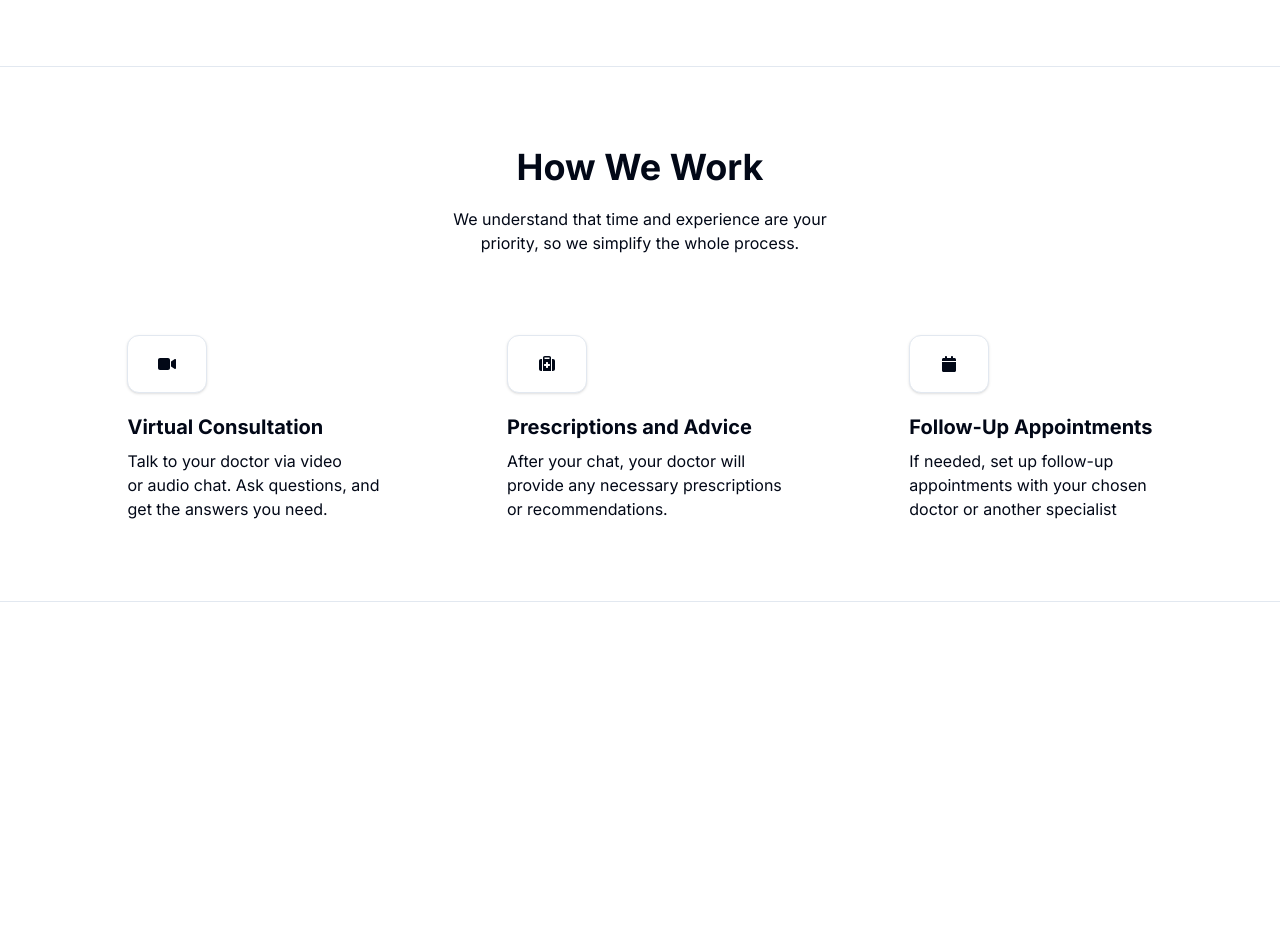
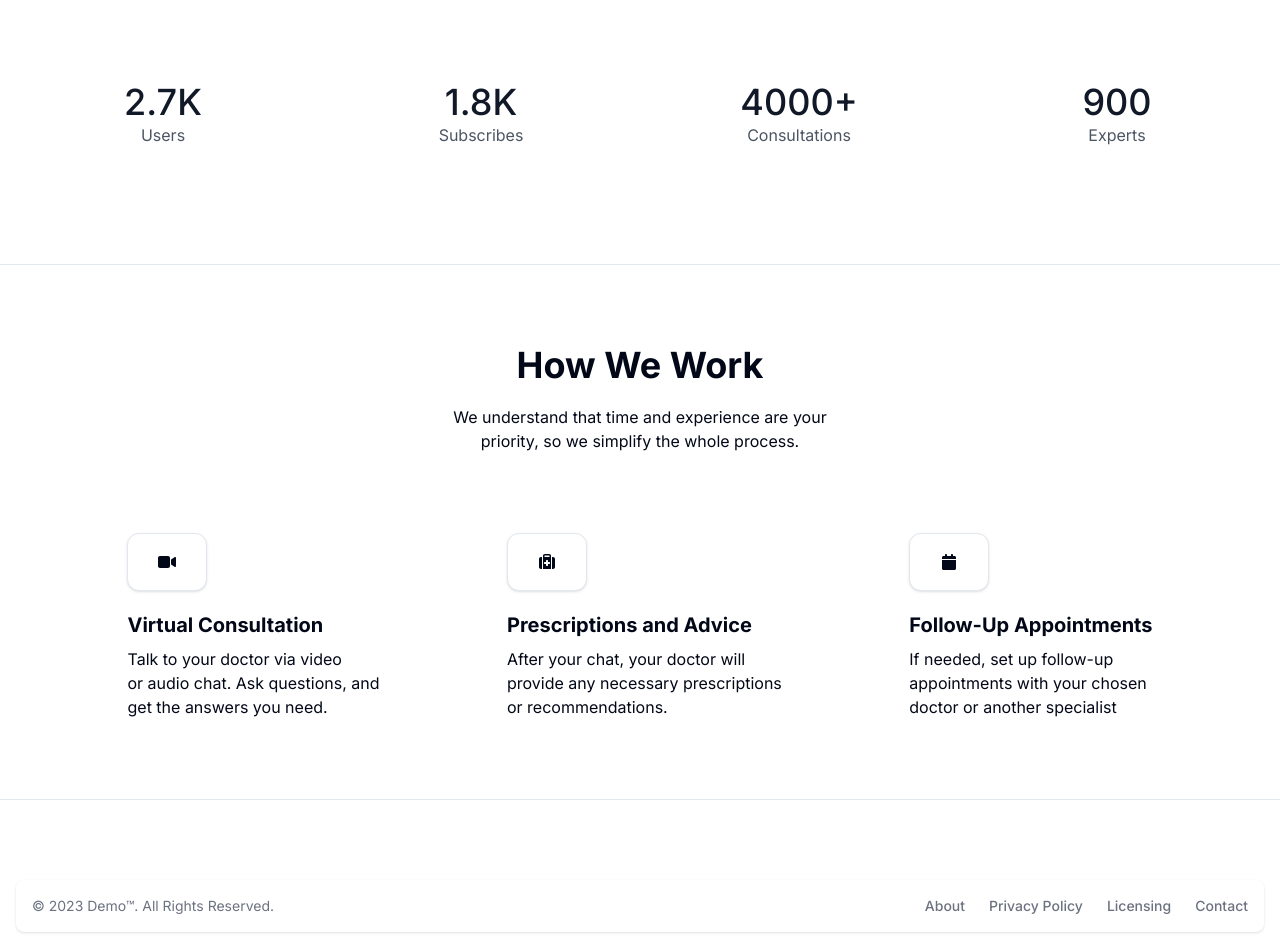
Before and after one commit to adityathakurxd/100ms-prebuilt-embed-demo, a Next.js app: page / in a window 1280 px wide. Shown: the part 680-1628 px from the top of the page. Before the commit the page ends 1362 px from the top, so only its background shows below. Built offline with nearby package versions, Linux system fonts and the light colour scheme.

Commit message:
Added Prebuilt Componenent

```diff
--- /dev/null
+++ b/app/call/layout.js
@@ -0,0 +1,17 @@
+import "./../globals.css";
+import { Inter } from "next/font/google";
+
+const inter = Inter({ subsets: ["latin"] });
+
+export const metadata = {
+  title: "Call",
+  description: "Connect with a Doctor",
+};
+
+export default function RootLayout({ children }) {
+  return (
+    <html lang="en">
+      <body className={inter.className}>{children}</body>
+    </html>
+  );
+}
--- /dev/null
+++ b/app/call/page.js
@@ -0,0 +1,11 @@
+"use client";
+import { HMSPrebuilt } from "@100mslive/roomkit-react";
+
+const page = () => {
+  return (
+    <div style={{ height: "100vh" }}>
+      <HMSPrebuilt roomCode="" />
+    </div>
+  );
+};
+export default page;
--- a/app/page.js
+++ b/app/page.js
@@ -1,3 +1,4 @@
+"use client";
 import {
   Card,
   CardContent,
@@ -11,6 +12,7 @@ import Image from "next/image";
 import { Separator } from "@/components/ui/separator";
 import { config } from "@fortawesome/fontawesome-svg-core";
 import "@fortawesome/fontawesome-svg-core/styles.css";
+import Link from "next/link";
 import { FontAwesomeIcon } from "@fortawesome/react-fontawesome";
 import {
   faVideo,
@@ -24,7 +26,9 @@ export default function Home() {
     <>
       <header className="flex justify-between">
         <h1 className="m-10 text-2xl font-bold">Consult Doc</h1>
+        <Link href="/call">
           <Button className="m-10">Call us</Button>
+        </Link>
       </header>
       <main>
         <div className="flex justify-around">
@@ -47,7 +51,10 @@ export default function Home() {
             </h3>
 
             <div>
+              <Link href="/call">
                 <Button className="m-10 mr-2">Call us</Button>
+              </Link>
+
               <Button className="my-10" variant="outline">
                 Book an appointment
               </Button>
@@ -72,7 +79,40 @@ export default function Home() {
           </div>
         </div>
 
-        <Separator className="my-20" />
+        <section class="text-gray-600 body-font">
+          <div class="container px-5 py-24 mx-auto">
+            <div class="flex flex-wrap -m-4 text-center">
+              <div class="p-4 sm:w-1/4 w-1/2">
+                <h2 class="title-font font-medium sm:text-4xl text-3xl text-gray-900">
+                  2.7K
+                </h2>
+                <p class="leading-relaxed">Users</p>
+              </div>
+              <div class="p-4 sm:w-1/4 w-1/2">
+                <h2 class="title-font font-medium sm:text-4xl text-3xl text-gray-900">
+                  1.8K
+                </h2>
+                <p class="leading-relaxed">Subscribes</p>
+              </div>
+              <div class="p-4 sm:w-1/4 w-1/2">
+                <h2 class="title-font font-medium sm:text-4xl text-3xl text-gray-900">
+                  4000+
+                </h2>
+                <p class="leading-relaxed">Consultations</p>
+              </div>
+              <div class="p-4 sm:w-1/4 w-1/2">
+                <h2 class="title-font font-medium sm:text-4xl text-3xl text-gray-900">
+                  900
+                </h2>
+                <p class="leading-relaxed">Experts</p>
+              </div>
+            </div>
+          </div>
+        </section>
+
+        <Separator className="mt-5 mb-20" />
+
+        <section>
           <div>
             <h1 className="text-4xl font-bold text-center">How We Work</h1>
             <p className="text-base text-center my-5">
@@ -113,7 +153,9 @@ export default function Home() {
                 <Card className="p-5 w-20 grid justify-items-center">
                   <FontAwesomeIcon className="" icon={faCalendar} />
                 </Card>
-              <h1 className="text-xl font-bold pt-5">Follow-Up Appointments</h1>
+                <h1 className="text-xl font-bold pt-5">
+                  Follow-Up Appointments
+                </h1>
                 <h3 className="text-base pt-2">
                   If needed, set up follow-up
                   <br />
@@ -123,10 +165,45 @@ export default function Home() {
                 </h3>
               </div>
             </div>
+          </div>
+        </section>
 
         <Separator className="my-20" />
+      </main>
+
+      <footer class="bg-white rounded-lg shadow m-4 dark:bg-gray-800">
+        <div class="w-full mx-auto max-w-screen-xl p-4 md:flex md:items-center md:justify-between">
+          <span class="text-sm text-gray-500 sm:text-center dark:text-gray-400">
+            © 2023{" "}
+            <a href="" class="hover:underline">
+              Demo™
+            </a>
+            . All Rights Reserved.
+          </span>
+          <ul class="flex flex-wrap items-center mt-3 text-sm font-medium text-gray-500 dark:text-gray-400 sm:mt-0">
+            <li>
+              <a href="#" class="mr-4 hover:underline md:mr-6 ">
+                About
+              </a>
+            </li>
+            <li>
+              <a href="#" class="mr-4 hover:underline md:mr-6">
+                Privacy Policy
+              </a>
+            </li>
+            <li>
+              <a href="#" class="mr-4 hover:underline md:mr-6">
+                Licensing
+              </a>
+            </li>
+            <li>
+              <a href="#" class="hover:underline">
+                Contact
+              </a>
+            </li>
+          </ul>
         </div>
-      </main>
+      </footer>
     </>
   );
 }
--- a/package.json
+++ b/package.json
@@ -9,6 +9,7 @@
     "lint": "next lint"
   },
   "dependencies": {
+    "@100mslive/roomkit-react": "^0.1.5",
     "@fortawesome/fontawesome-svg-core": "^6.4.2",
     "@fortawesome/free-regular-svg-icons": "^6.4.2",
     "@fortawesome/free-solid-svg-icons": "^6.4.2",
```
Also changed, not shown: 1 other file (tests, documents, lock files or other folders). Lines whose indentation alone changed are shown as unchanged.
